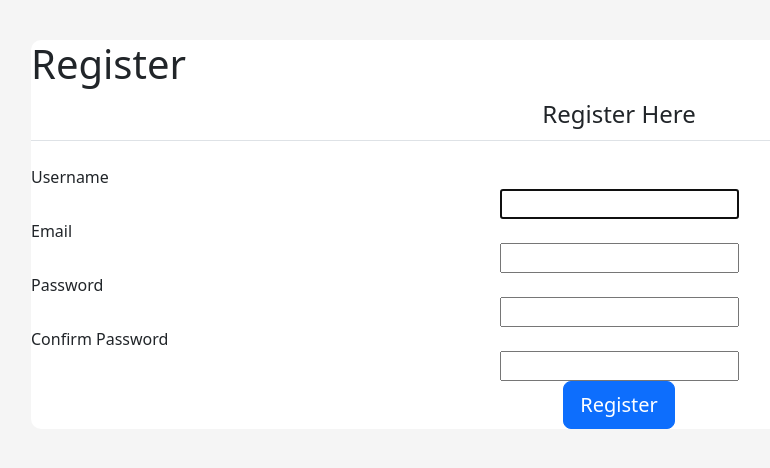
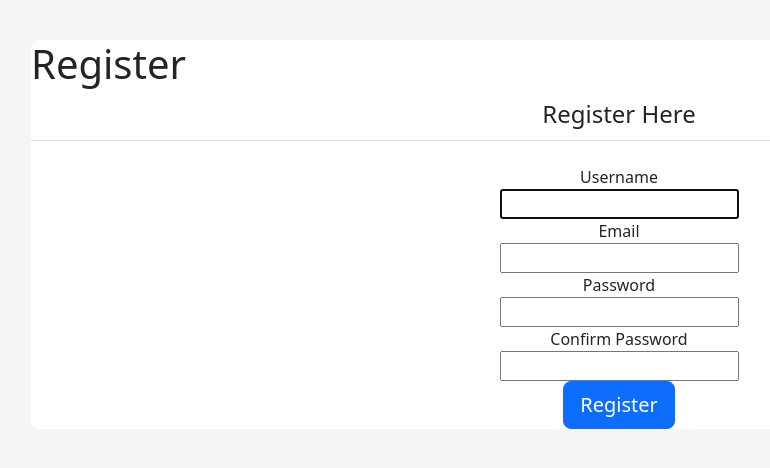
Before and after one commit to pasha112sergey/InventoryManagement, a Django app: page /inventory/register/ in a window 1280 px wide. Shown: the part 56-524 px from the top of the page, without its empty margins (21-791 px from the left). Run offline with Django 5.2, Linux system fonts and the light colour scheme; some libraries are stand-ins or nearby versions.

```diff
--- a/templates/inventory/register.html
+++ b/templates/inventory/register.html
@@ -5,7 +5,7 @@
 <div class="content-section">
     <h1>Register</h1>
     <legend class="border-bottom pb-2 mb-4 text-center">Register Here</legend>
-        <form method="post">
+        <form method="post" class="content-section text-center">
             {% csrf_token %}
             <label for="id_username" class="text-center">Username</label>
             <div class="form-group text-center">
```
